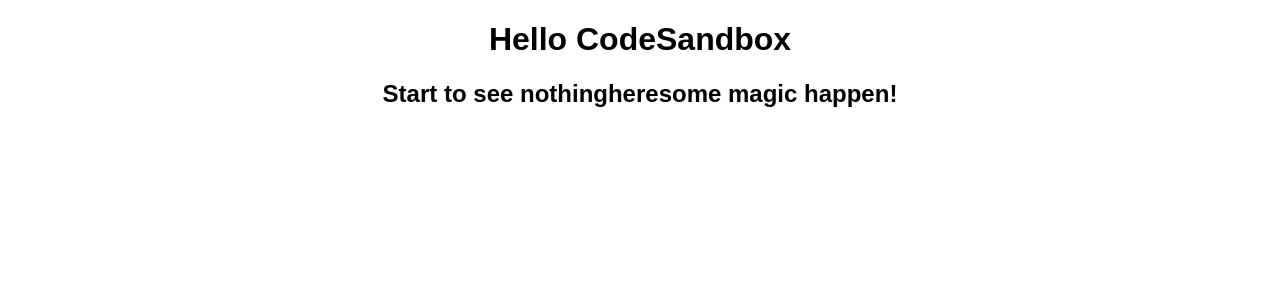
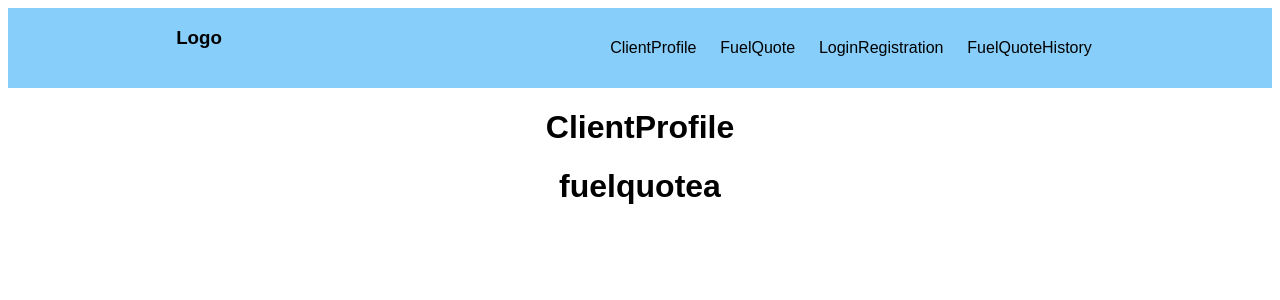
Before and after one commit to FranklinTrinh7624/COSC4353HW, a React (Create React App) app: page /loginregistration in a window 1280 px wide. Shown: the top 300 px of the page. Built offline with nearby package versions, Linux system fonts and the light colour scheme.

Commit message:
router Work

```diff
--- a/src/App.js
+++ b/src/App.js
@@ -1,10 +1,20 @@
+import React from "react";
 import "./styles.css";
+
+import HomePage from "./HomePage";
+import ClientProfile from "./ClientProfile";
+import FuelQuote from "./FuelQuote";
 
 export default function App() {
   return (
+    /*<div className="App">
+      <h1>Hello CodeSandbox</h1>
+      <h2>Start to seefds nothingheresome magic happen!</h2>
+    </div>*/
     <div className="App">
-      <h1>Hello CodeSandbox</h1>
-      <h2>Start to see nothingheresome magic happen!</h2>
+      <HomePage />
+      <ClientProfile />
+      <FuelQuote />
     </div>
   );
 }
--- /dev/null
+++ b/src/ClientProfile.js
@@ -0,0 +1,11 @@
+import React from "react";
+
+function ClientProfile() {
+  return (
+    <div>
+      <h1>ClientProfile</h1>
+    </div>
+  );
+}
+
+export default ClientProfile;
--- /dev/null
+++ b/src/FuelQuote.js
@@ -0,0 +1,11 @@
+import React from "react";
+
+function FuelQuote() {
+  return (
+    <div>
+      <h1>fuelquotea</h1>
+    </div>
+  );
+}
+
+export default FuelQuote;
--- /dev/null
+++ b/src/HomePage.js
@@ -0,0 +1,17 @@
+import React from "react";
+
+function HomePage() {
+  return (
+    <nav>
+      <h3>Logo</h3>
+      <ul className="nav-links">
+        <li>ClientProfile</li>
+        <li>FuelQuote</li>
+        <li>LoginRegistration</li>
+        <li>FuelQuoteHistory</li>
+      </ul>
+    </nav>
+  );
+}
+
+export default HomePage;
--- a/src/styles.css
+++ b/src/styles.css
@@ -2,3 +2,20 @@
   font-family: sans-serif;
   text-align: center;
 }
+
+nav {
+  display: flex;
+  justify-content: space-around;
+  text-align: left;
+  min-height: 10vh;
+  background: lightskyblue;
+  color: black;
+}
+
+.nav-links {
+  width: 40%;
+  display: flex;
+  justify-content: space-around;
+  align-items: center;
+  list-style: none;
+}
```
Also changed, not shown: src/FuelQuoteHistory.js (added, +11 -0 lines), src/LoginRegistration.js (added, +11 -0 lines).
